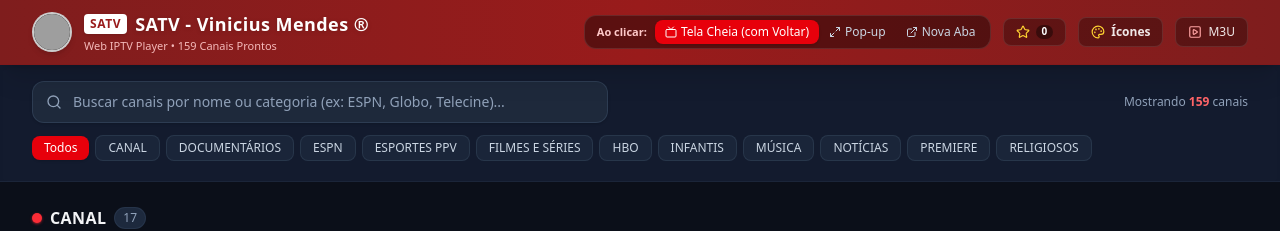
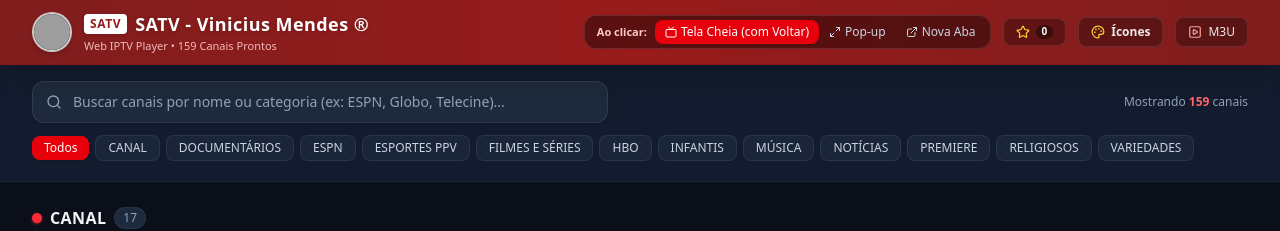
Before and after one commit to viniciusmbs/Satv-Site, a React (Vite) app: page / in a window 1280 px wide. Shown: the top 231 px of the page. Built offline with nearby package versions, Linux system fonts and the light colour scheme; grey boxes are pictures that could not be loaded.

Commit message:
Remove 'MÚSICA' from group titles in playlist

```diff
--- a/src/data/playlist.ts
+++ b/src/data/playlist.ts
@@ -1,10 +1,10 @@
 // User Provided Channel Playlist (170+ Brazilian & International TV Channels)
 export const m3uPlaylist = `#EXTM3U
 
-#EXTINF:-1 group-title="VARIEDADES & MÚSICA",Multishow
+#EXTINF:-1 group-title="VARIEDADES",Multishow
 https://alerquina54105.embedtv.lat/multishow
 
-#EXTINF:-1 group-title="VARIEDADES & MÚSICA",Viva
+#EXTINF:-1 group-title="VARIEDADES",Viva
 https://v1.rdse.buzz/globoplaynovelas
 
 #EXTINF:-1 group-title="FILMES & SÉRIES",Telecine Action
@@ -64,13 +64,13 @@ https://alerquina54105.embedtv.lat/starlife
 #EXTINF:-1 group-title="FILMES & SÉRIES",Paramount Network
 https://alerquina54105.embedtv.lat/paramount
 
-#EXTINF:-1 group-title="VARIEDADES & MÚSICA",Comedy Central
+#EXTINF:-1 group-title="VARIEDADES",Comedy Central
 https://alerquina54105.embedtv.lat/comedycentral
 
-#EXTINF:-1 group-title="VARIEDADES & MÚSICA",MTV
+#EXTINF:-1 group-title="MÚSICA",MTV
 https://alerquina54105.embedtv.lat/mtv
 
-#EXTINF:-1 group-title="VARIEDADES & MÚSICA",VH1
+#EXTINF:-1 group-title="MÚSICA",VH1
 https://alerquina54105.embedtv.lat/vh1
 
 #EXTINF:-1 group-title="DOCUMENTÁRIOS",Discovery Channel
@@ -370,7 +370,7 @@ https://alerquina54105.embedtv.lat/nickjr
 #EXTINF:-1 group-title="INFANTIS",Tooncast
 https://alerquina54105.embedtv.lat/tooncast
 
-#EXTINF:-1 group-title="VARIEDADES & MÚSICA",TV Ra-Tim-Bum
+#EXTINF:-1 group-title="VARIEDADES",TV Ra-Tim-Bum
 https://alerquina54105.embedtv.lat/tvratimbum
 
 #EXTINF:-1 group-title="INFANTIS",Zoomoo
@@ -379,22 +379,22 @@ https://alerquina54105.embedtv.lat/zoomoo
 #EXTINF:-1 group-title="INFANTIS",Baby TV
 https://alerquina54105.embedtv.lat/babytv
 
-#EXTINF:-1 group-title="VARIEDADES & MÚSICA",GNT
+#EXTINF:-1 group-title="VARIEDADES",GNT
 https://alerquina54105.embedtv.lat/gnt
 
-#EXTINF:-1 group-title="VARIEDADES & MÚSICA",Bis
+#EXTINF:-1 group-title="MÚSICA",Bis
 https://alerquina54105.embedtv.lat/bis
 
-#EXTINF:-1 group-title="VARIEDADES & MÚSICA",MTV Live
+#EXTINF:-1 group-title="MÚSICA",MTV Live
 https://alerquina54105.embedtv.lat/mtvlive
 
-#EXTINF:-1 group-title="VARIEDADES & MÚSICA",E!
+#EXTINF:-1 group-title="VARIEDADES",E!
 https://alerquina54105.embedtv.lat/e
 
-#EXTINF:-1 group-title="VARIEDADES & MÚSICA",Off
+#EXTINF:-1 group-title="VARIEDADES",Off
 https://alerquina54105.embedtv.lat/off
 
-#EXTINF:-1 group-title="VARIEDADES & MÚSICA",TNT Novelas
+#EXTINF:-1 group-title="VARIEDADES",TNT Novelas
 https://alerquina54105.embedtv.lat/tntnovelas
 
 #EXTINF:-1 group-title="TV ABERTA & REGIONAIS",TV Gazeta
@@ -439,13 +439,13 @@ https://alerquina54105.embedtv.lat/canaldoboi
 #EXTINF:-1 group-title="DOCUMENTÁRIOS",Agro+
 https://alerquina54105.embedtv.lat/agromais
 
-#EXTINF:-1 group-title="VARIEDADES & MÚSICA",Trace Brasil
+#EXTINF:-1 group-title="MÚSICA",Trace Brasil
 https://alerquina54105.embedtv.lat/tracebrasil
 
-#EXTINF:-1 group-title="VARIEDADES & MÚSICA",Music Box Brasil
+#EXTINF:-1 group-title="MÚSICA",Music Box Brasil
 https://alerquina54105.embedtv.lat/musicboxbrasil
 
-#EXTINF:-1 group-title="VARIEDADES & MÚSICA",Woohoo
+#EXTINF:-1 group-title="VARIEDADES",Woohoo
 https://alerquina54105.embedtv.lat/woohoo
 
 #EXTINF:-1 group-title="FILMES & SÉRIES",Film & Arts
```
